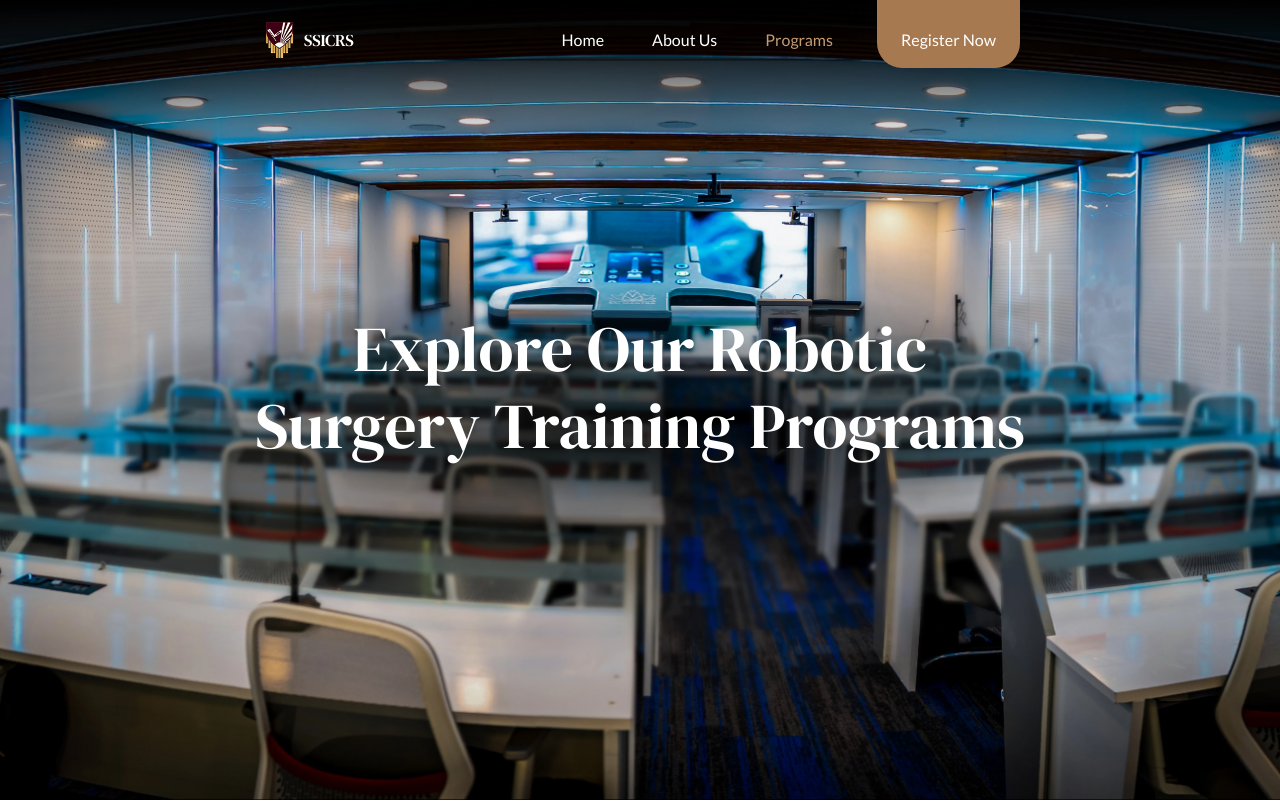
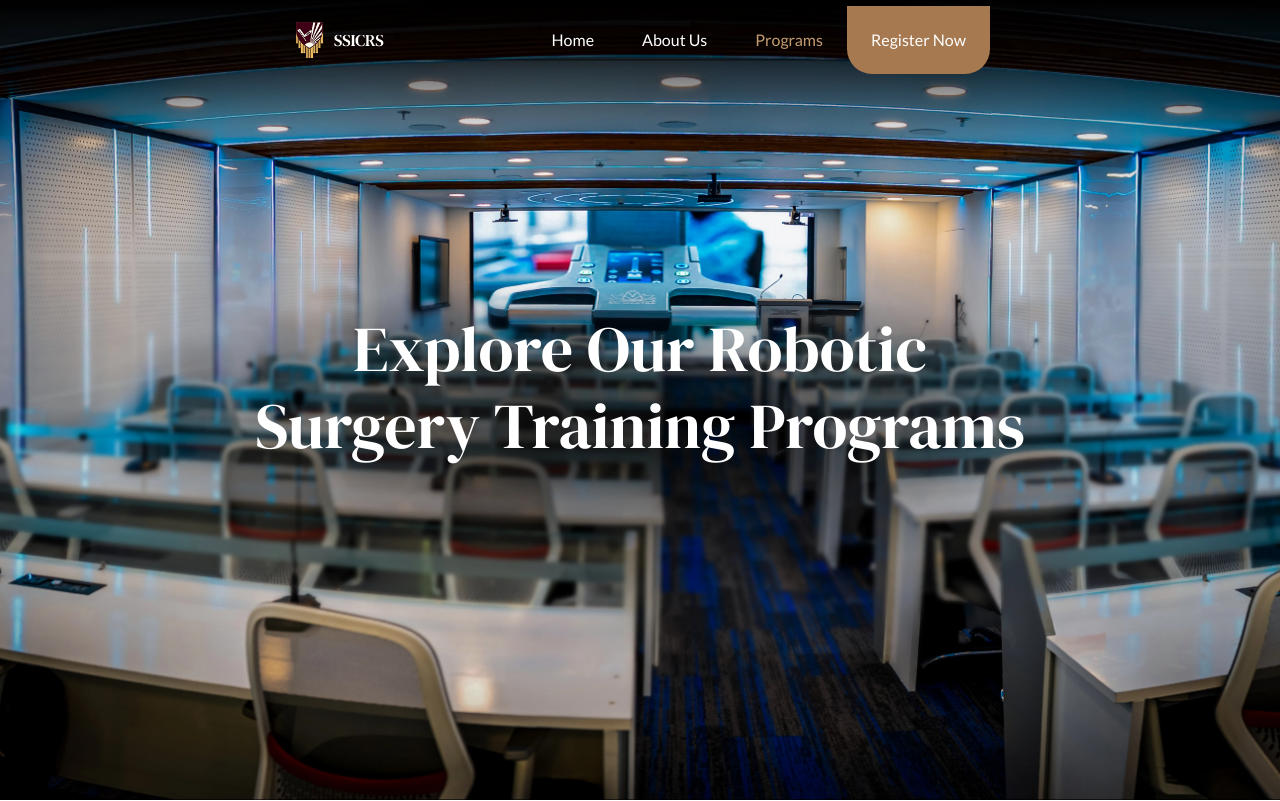
Before and after one commit to puneetshukla041/ssicrs, a Next.js app: page /Programs in a window 1280 px wide. Shown: the top 801 px of the page. Built offline with nearby package versions, Linux system fonts and the light colour scheme.

Commit message:
Update Header.tsx

```diff
--- a/components/Header.tsx
+++ b/components/Header.tsx
@@ -55,7 +55,7 @@ export default function Header({ className = "" }: HeaderProps) {
     <header
       className={`w-full py-3 md:py-4 flex items-center justify-between fixed top-0 left-0 z-50 transition-all duration-500
         ${headerBgColor} ${headerShadow} ${className}
-        px-4 sm:px-6 md:px-10 lg:px-[200px] xl:px-[260px]
+        px-4 sm:px-6 md:px-10 lg:px-[200px] xl:px-[290px]
       `}
     >
       {/* Logo */}
@@ -90,10 +90,10 @@ export default function Header({ className = "" }: HeaderProps) {
           );
         })}
 
-        {/* Register Now Button */}
-        <div className="relative flex items-center ml-3 lg:ml-5">
+        {/* Register Now Button with brown background touching top of header */}
+        <div className="relative flex items-center">
           <div
-            className="absolute top-[-20px] left-0 w-full"
+            className="absolute top-[-20] left-0 w-full"
             style={{
               height: "170%",
               backgroundColor: "#A67950",
@@ -105,7 +105,8 @@ export default function Header({ className = "" }: HeaderProps) {
 
           <button
             onClick={goToRegister}
-            className="relative z-10 px-4 sm:px-5 md:px-6 py-2 rounded-full cursor-pointer text-white font-medium transition-colors duration-500 hover:bg-[#8C623C]"
+            className="relative z-10 px-6 py-2 rounded-full cursor-pointer text-white font-medium transition-colors duration-500"
+            style={{ backgroundColor: "transparent" }}
           >
             Register Now
           </button>
```
